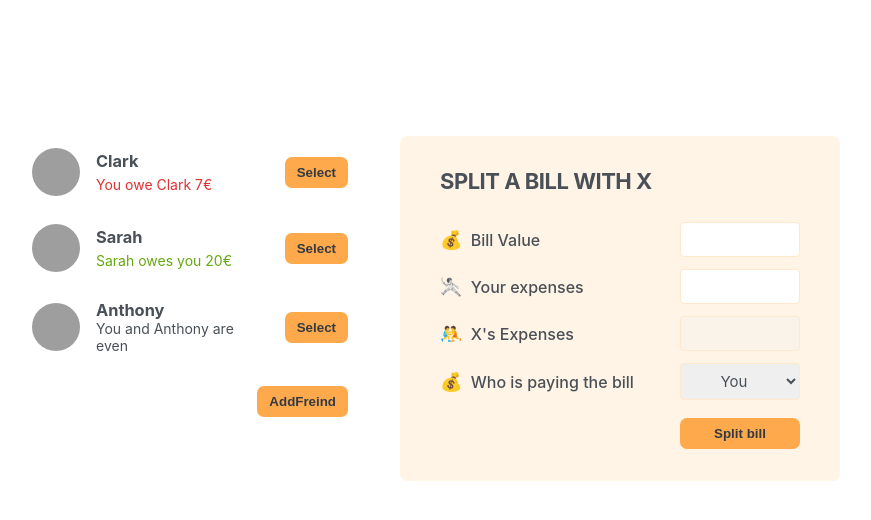
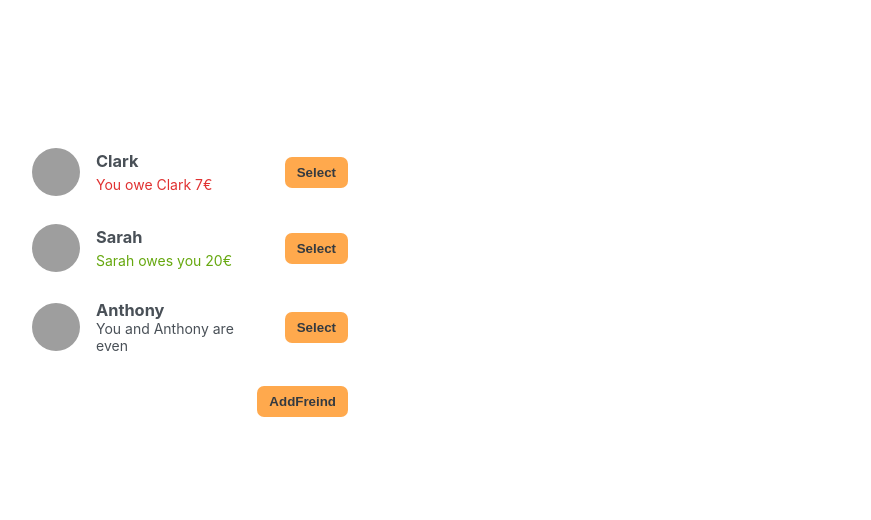
Before and after one commit to TimJoePat/Eat-N-Split-Project, a React (Create React App) app: page / in a window 1280 px wide. Shown: the top 520 px of the page, without its empty margins (210-1081 px from the left). Built offline with nearby package versions, Linux system fonts and the light colour scheme; grey boxes are pictures that could not be loaded.

Commit message:
100-Selecting a Friend complete

```diff
--- a/src/App.js
+++ b/src/App.js
@@ -33,6 +33,7 @@ function Button({ children, onClick }) {
 export default function App() {
   const [showAddFriend, setShowAddFriend] = useState(false);
   const [friends, setFriends] = useState(initialFriends);
+  const [selectedFriend, setSelectedFriend] = useState(null);
 
   function handleShowAddFriend() {
     setShowAddFriend((show) => !show);
@@ -43,34 +44,51 @@ export default function App() {
     setShowAddFriend(false);
   }
 
+  function handleSelection(friend) {
+    setSelectedFriend((cur) => (cur?.id === friend.id ? null : friend));
+    setShowAddFriend(false);
+  }
+
   return (
     <div className="app">
       <div className="sidebar">
-        <FriendsList friends={friends} />
+        <FriendsList
+          friends={friends}
+          selectedFriend={selectedFriend}
+          onSelection={handleSelection}
+        />
+
         {showAddFriend && <FormAddFriend onAddFriend={handleAddFriend} />}
+
         <Button onClick={handleShowAddFriend}>
           {showAddFriend ? "Close" : "AddFreind"}
         </Button>
       </div>
-      <FormSplitBill />
+      {selectedFriend && <FormSplitBill selectedFriend={selectedFriend} />}
     </div>
   );
 }
 
-function FriendsList({ friends }) {
+function FriendsList({ friends, onSelection, selectedFriend }) {
   //const friends = initialFriends; //lifted to App
   return (
     <ul>
       {friends.map((friend) => (
-        <Friend friend={friend} key={friend.id} />
+        <Friend
+          friend={friend}
+          key={friend.id}
+          selectedFriend={selectedFriend}
+          onSelection={onSelection}
+        />
       ))}
     </ul>
   );
 }
 
-function Friend({ friend }) {
+function Friend({ friend, onSelection, selectedFriend }) {
+  const isSelected = selectedFriend?.id === friend.id;
   return (
-    <li>
+    <li className={isSelected ? "selected" : ""}>
       <img src={friend.image} alt={friend.name} />
       <h3>{friend.name}</h3>
       {friend.balance < 0 && (
@@ -84,7 +102,9 @@ function Friend({ friend }) {
         </p>
       )}
       {friend.balance === 0 && <p> You and {friend.name} are even</p>}
-      <Button>Select</Button>
+      <Button onClick={() => onSelection(friend)}>
+        {isSelected ? "Close" : "Select"}
+      </Button>
     </li>
   );
 }
@@ -131,10 +151,10 @@ function FormAddFriend({ onAddFriend }) {
   );
 }
 
-function FormSplitBill() {
+function FormSplitBill({ selectedFriend }) {
   return (
     <form className="form-split-bill">
-      <h2>Split a bill with X</h2>
+      <h2>Split a bill with {selectedFriend.name}</h2>
 
       <label>💰 Bill Value</label>
       <input type="text" />
@@ -142,13 +162,13 @@ function FormSplitBill() {
       <label>🤺 Your expenses</label>
       <input type="text" />
 
-      <label>🤼 X's Expenses</label>
+      <label>🤼 {selectedFriend.name}'s Expenses</label>
       <input type="text" disabled />
 
       <label>💰 Who is paying the bill</label>
       <select>
         <option value="user">You</option>
-        <option value="freind">X</option>
+        <option value="freind">{selectedFriend.name}</option>
       </select>
 
       <Button>Split bill</Button>
```
